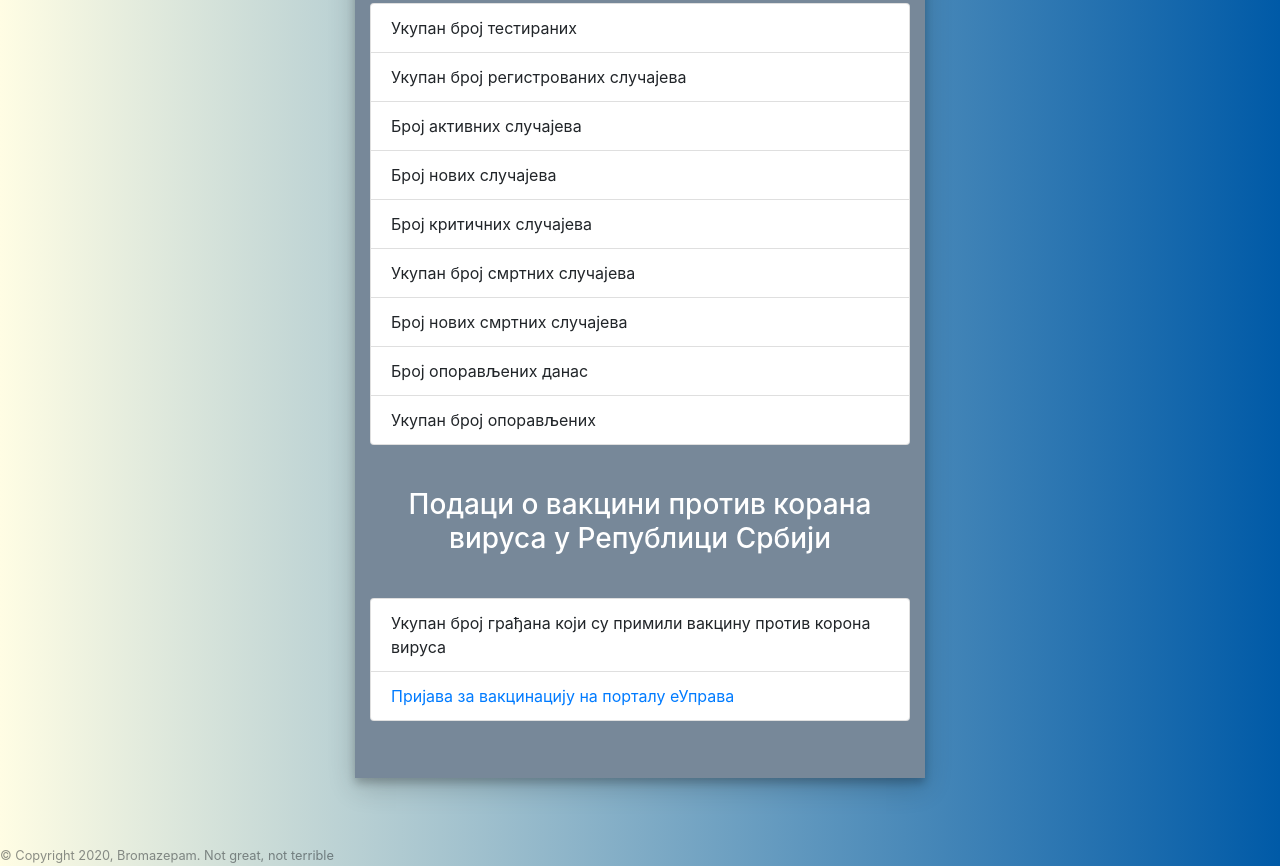
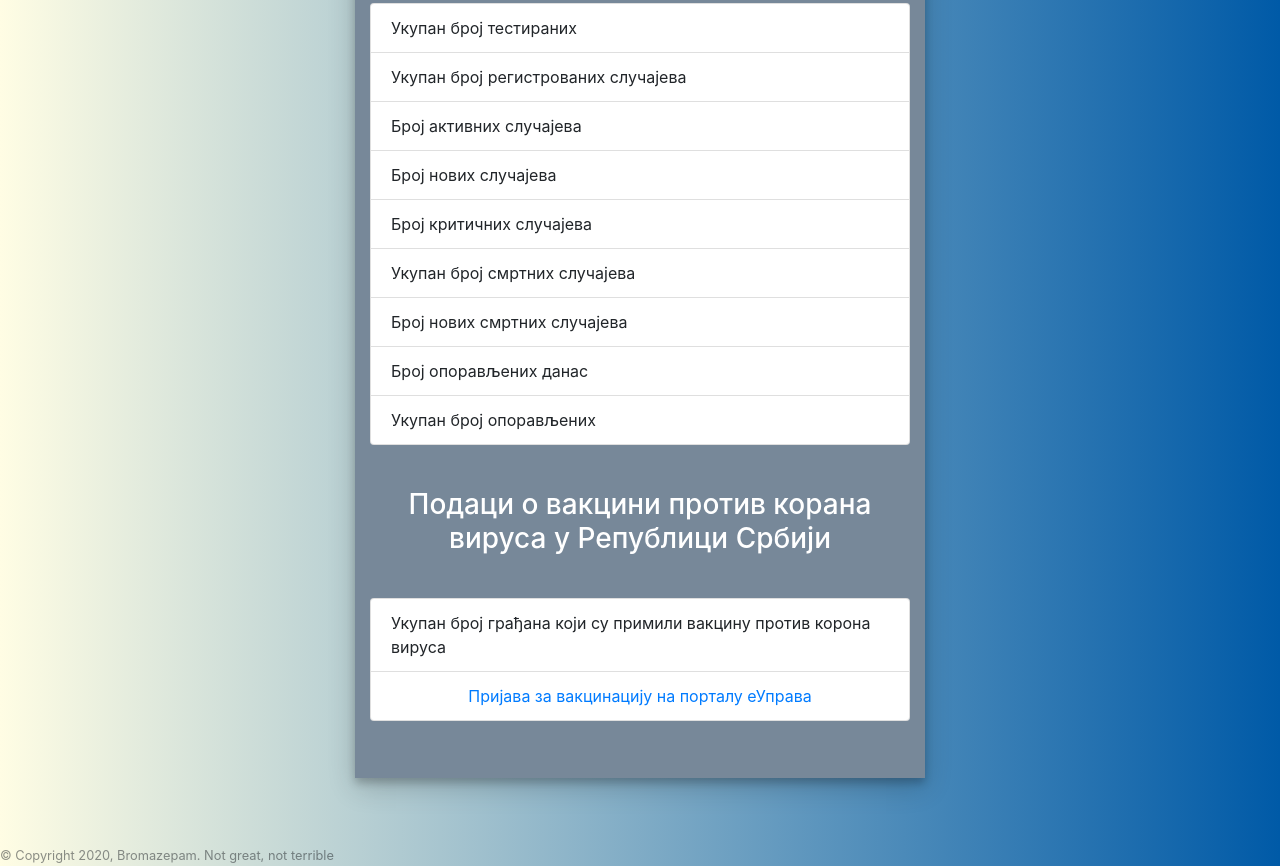
Before and after one commit to bromazepam/bromazepam.github.io, a plain HTML site: page index.html in a window 1280 px wide. Shown: the part 242-1108 px from the top of the page. Drawn offline with nearby package versions, Linux system fonts and the light colour scheme; no server answers.

Commit message:
Update index.html

```diff
--- a/index.html
+++ b/index.html
@@ -89,7 +89,7 @@
                     су примили вакцину против корона вируса
                     <span class="badge badge-primary badge-pill badge13"></span>
                 </li>
-                <li class="list-group-item d-flex justify-content-between align-items-center">
+                <li class="list-group-item d-flex justify-content-center align-items-center ">
                     <a href="https://euprava.gov.rs/usluge/6224" target="_blank">
                         Пријава за вакцинацију на порталу еУправа</a>
                 </li>
```
